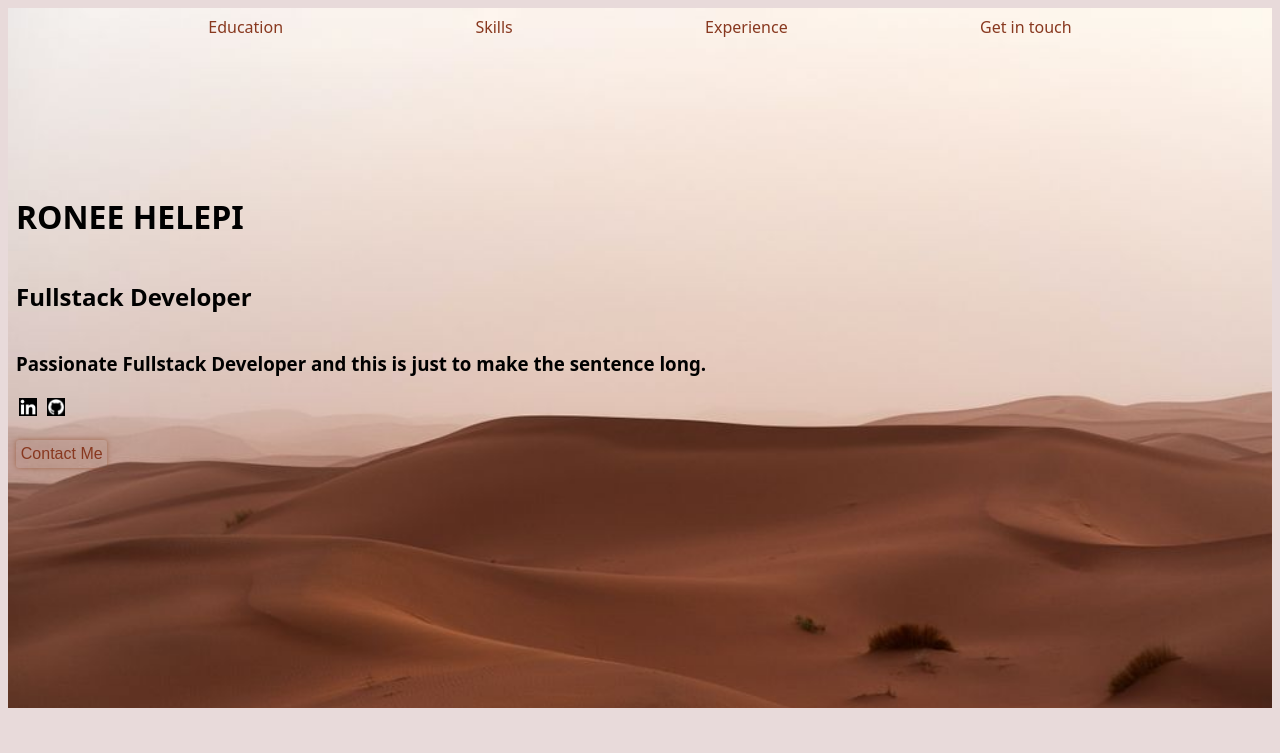
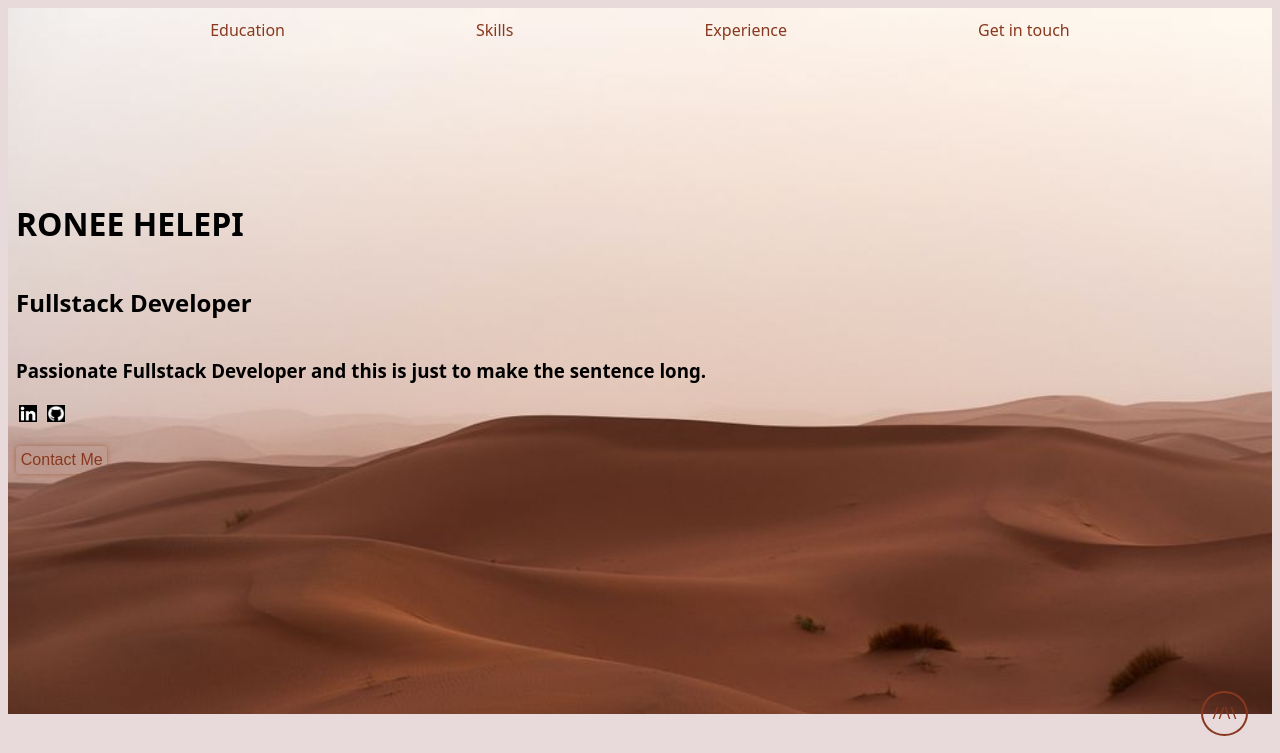
Before and after one commit to RONHEL235/RONHEL235_FTO2306_GroupB_RoneeHelepi_ITW_Digital-Resume, a plain HTML site: page index.html in a window 1280 px wide. Shown: the top 753 px of the page. Drawn offline with Linux system fonts and the light colour scheme.

Commit message:
Created a back to top button that hovers and directs you to the top of the page when pressed

```diff
--- a/css/style.css
+++ b/css/style.css
@@ -59,7 +59,7 @@ button {
     position: relative;
     top: 0;
     margin-bottom: 8rem;
-    padding: 0.5rem;
+    padding: 0.7rem;
     Color: rgb(136, 56, 31);
     font-size: 1rem;
 }
@@ -128,3 +128,19 @@ button {
     padding: 1rem;
     border: 0.2rem solid black;
 }
+
+.back-to-top {
+    position: fixed;
+    bottom: 4rem;
+    right: 2rem;
+    text-decoration: none;
+    padding: 0.6rem;
+    border: 0.15rem solid rgb(136, 56, 31);
+    border-radius: 50%;
+    background-color: inherit;
+}
+
+.back-to-top:hover {
+    transform: scale(1.1);
+    transition: 0.18 ease;
+}
--- a/index.html
+++ b/index.html
@@ -7,7 +7,7 @@
         <link rel="stylesheet" href="css/style.css">
         <link rel="icon" href="images/favicon.ico">
     </head>
-    <body>
+    <body id="body">
         <header>
             <nav class="header-flex-item-A">
                 <a href="#education"><div id="nav-hover">Education</div></a>
@@ -31,6 +31,9 @@
             </div>
         </header>
         <main>
+            <div>
+                <a class="back-to-top" href="#body">//\\</a>
+            </div>
             <section>
                 <h3 id="education">Education</h3>
                 Lorem ipsum dolor sit amet consectetur, adipisicing elit. Voluptatibus ipsam animi nam doloremque vel expedita nostrum sunt repellendus cumque autem molestiae quidem eius,
@@ -63,6 +66,7 @@
                 </div>
                 <div class="footer-grid-item">
                     <h4>Socials</h4>
+                    <br>
                 </div>
                 <div class="footer-grid-item">
                     <h4>Projects</h4>
```
